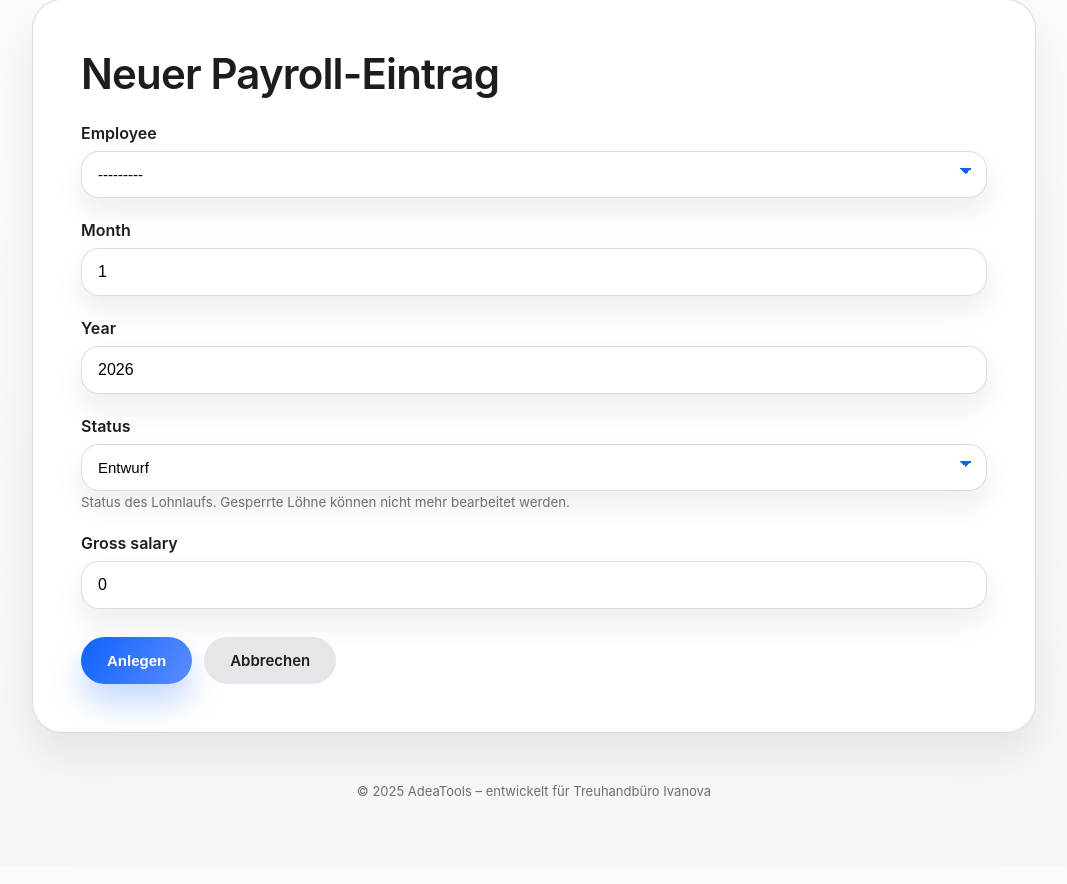
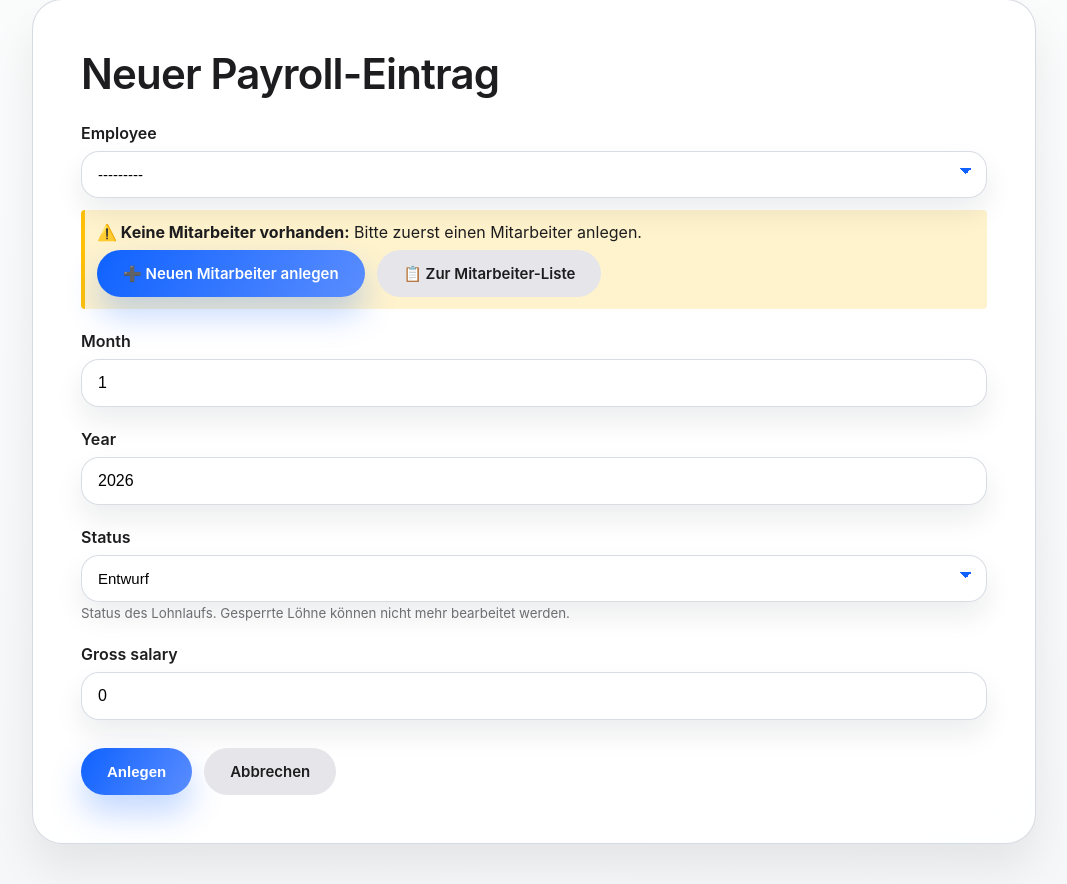
Before and after one commit to AlexandraAdea/AdeaTools, a Django app: page /lohn/payroll/new/ in a window 1280 px wide. Shown: the part 219-1103 px from the top of the page, without its empty margins (106-1173 px from the left). Before the commit the page ends 1015 px from the top, so only its background shows below. Run offline with Django 5.2, Linux system fonts and the light colour scheme; a user stored in the database is signed in; data comes from the database, SQL or seed files in the repository; parts of the project's set-up code (start-up, migrations or seed data) failed here and were passed over.

Commit message:
ux: Improve navigation and guidance in Payroll forms
- Add warning message in PayrollRecordCreateView when no employees exist
- Add direct links to create new employee or view employee list
- Add 'Mitarbeiter verwalten' button in PayrollRecordListView
- Helps users discover how to create employees when dropdown is empty

```diff
--- a/adealohn/templates/adealohn/payroll/form.html
+++ b/adealohn/templates/adealohn/payroll/form.html
@@ -35,6 +35,19 @@
                         {{ field.errors|striptags }}
                     </div>
                     {% endif %}
+                    {% if field.name == "employee" and not field.field.queryset.exists %}
+                    <div style="margin-top:12px; padding:12px; background:#fff3cd; border-left:4px solid #ffc107; border-radius:4px;">
+                        <strong>⚠️ Keine Mitarbeiter vorhanden:</strong> Bitte zuerst einen Mitarbeiter anlegen.
+                        <div style="margin-top:8px;">
+                            <a href="{% url 'adealohn:employee-create' %}" class="adea-button-primary" style="display:inline-block; text-decoration:none;">
+                                ➕ Neuen Mitarbeiter anlegen
+                            </a>
+                            <a href="{% url 'adealohn:employee-list' %}" class="adea-button-secondary" style="display:inline-block; text-decoration:none; margin-left:8px;">
+                                📋 Zur Mitarbeiter-Liste
+                            </a>
+                        </div>
+                    </div>
+                    {% endif %}
                 </div>
                 {% endif %}
             {% endfor %}
```
Also changed, not shown: adealohn/templates/adealohn/payroll/list.html (+6 -1 lines).
